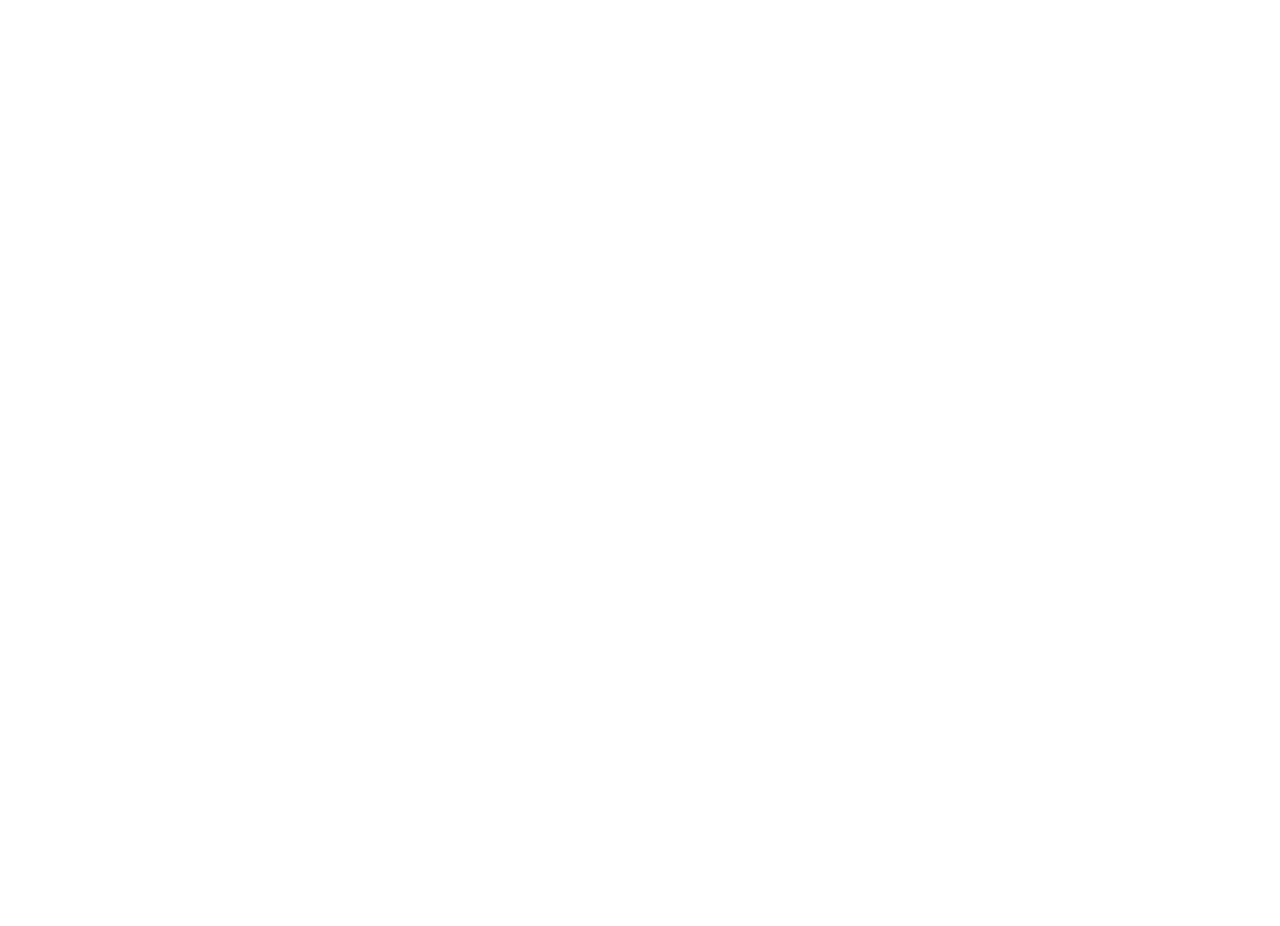
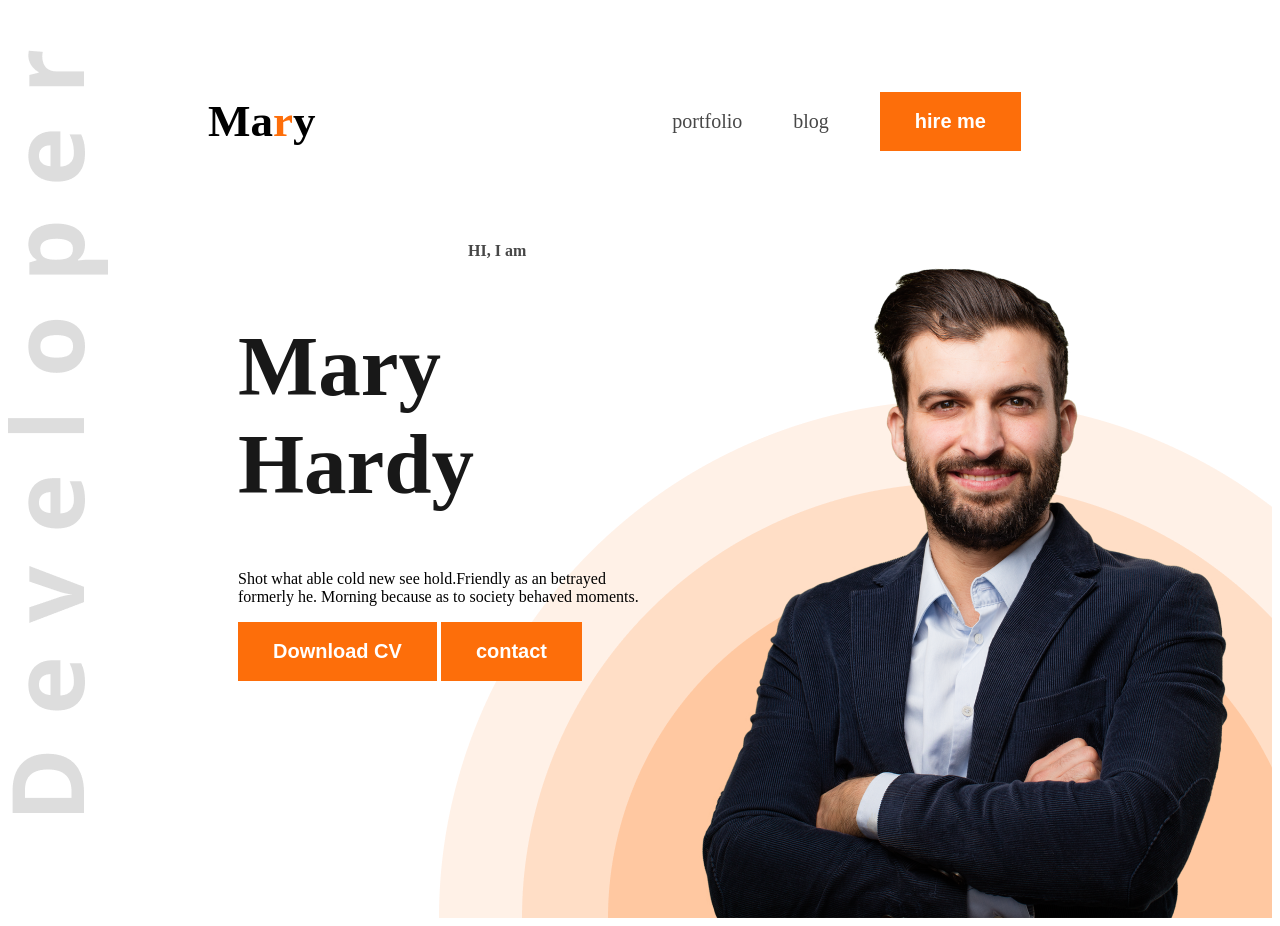
Before and after one commit to Jahangir-alam25/web-dev-portfolio-second, a plain HTML site: page index.html in a window 1280 px wide. Before the commit the page ends 800 px from the top, so only its background shows below. Drawn offline with Linux system fonts and the light colour scheme.

Commit message:
photo added

```diff
--- a/index.html
+++ b/index.html
@@ -4,8 +4,40 @@
     <meta charset="UTF-8">
     <meta name="viewport" content="width=device-width, initial-scale=1.0">
     <title>web developer portfolio second</title>
+    <link rel="preconnect" href="https://fonts.googleapis.com">
+    <link rel="preconnect" href="https://fonts.gstatic.com" crossorigin>
+     <link href="https://fonts.googleapis.com/css2?family=Open+Sans:ital,wght@0,300..800;1,300..800&display=swap" rel="stylesheet">
+    <link rel="stylesheet" href="styles/portfolio.css">
 </head>
-<body>
+<body class="open-sans-norm">
+    <header class="header">
+        <nav>
+            <h3 class="nav-title">Ma<span class="text-primary">r</span>y</h3>
+            <ul>
+                <li><a class="dark-2" href="">portfolio</a></li>
+                <li><a class="dark-2" href="">blog</a></li>
+                <li><a href=""><button class="btn-primary">hire me</button></a></li>
+            </ul>
+        </nav>
+        <div class="banner">
+            <div class="banner-content">
+                <h4 class="banner greetings dark-2">HI, I am</h4>
+                <h1 class="banner-title">Mary Hardy</h1>
+                <p class="banner-description">Shot what able cold new see hold.Friendly as an betrayed formerly he. Morning because as to society behaved moments.
+                </p>
+                <button class="btn-primary">Download CV</button>
+                <button class="btn-primary">contact</button>
 
+            </div>
+            <img class="banner-profile-pic" src="images/hardy.png" alt="">
+        </div>
+    </header>
+
+    <main>
+
+    </main>
+    <footer>
+
+    </footer>
 </body>
 </html>
--- /dev/null
+++ b/styles/portfolio.css
@@ -0,0 +1,83 @@
+
+
+.open-sans-normal {
+  font-family: "Open Sans", serif;
+  font-optical-sizing: auto;
+   font-style: normal;
+  font-variation-settings:
+    "wdth" 100;
+}
+/* shared style */
+.text-primary{
+    color: #FD6E0A;
+}
+.dark-2{
+    color: #474747;
+
+}
+.btn-primary{
+    background-color: #FD6E0A;
+    font-weight: bold;
+    font-size: 20px;
+    color: white;
+    padding: 18px 35px;
+    border: none;
+
+}
+/* header */
+.header{
+    background-image: url(../images/developer.png),url(../images/header_bg.png);
+    background-repeat: no-repeat;
+    background-position: top left,bottom right;
+
+}
+
+
+
+/* nav styles */
+nav{
+    display: flex;
+    align-items: center;
+    justify-content: space-between;
+    margin: 50px 200px;
+}
+.nav-title{
+    font-weight: 800;
+    font-size: 45px;
+
+}
+nav ul{
+    display: flex;
+    align-items: center;
+}
+nav ul li{
+    list-style: none;
+    margin-right: 51px;
+}
+nav li a{
+    text-decoration: none;
+    font-size: 20px;
+}
+ /*banner styles  */
+ .banner{
+    display: flex;
+    justify-content: space-between;
+    margin: 0 35px 0 230px;
+ }
+ .banner-content{
+    max-width: 580px;
+ }
+ .banner-greetings{
+    font-weight: 600;
+    font-size: 45;
+
+ }
+ .banner-title{
+    font-weight: bold;
+    font-size: 85px;
+    color: #181818;
+}
+.banner-profile-pic{
+    width: 584px;
+    height: 676;
+}
```
